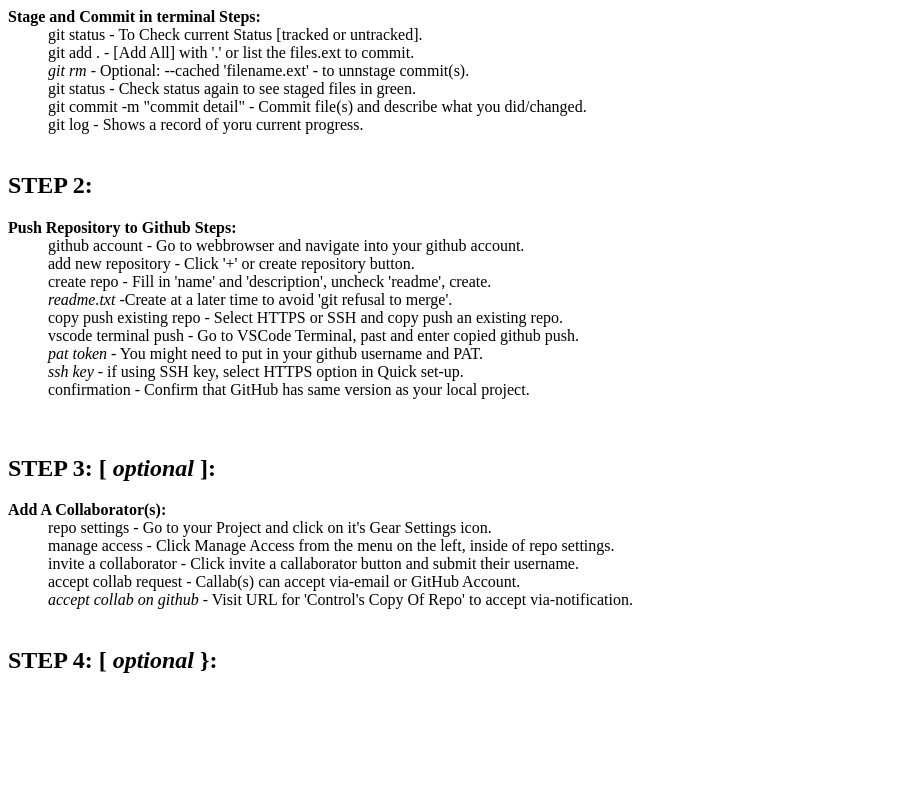
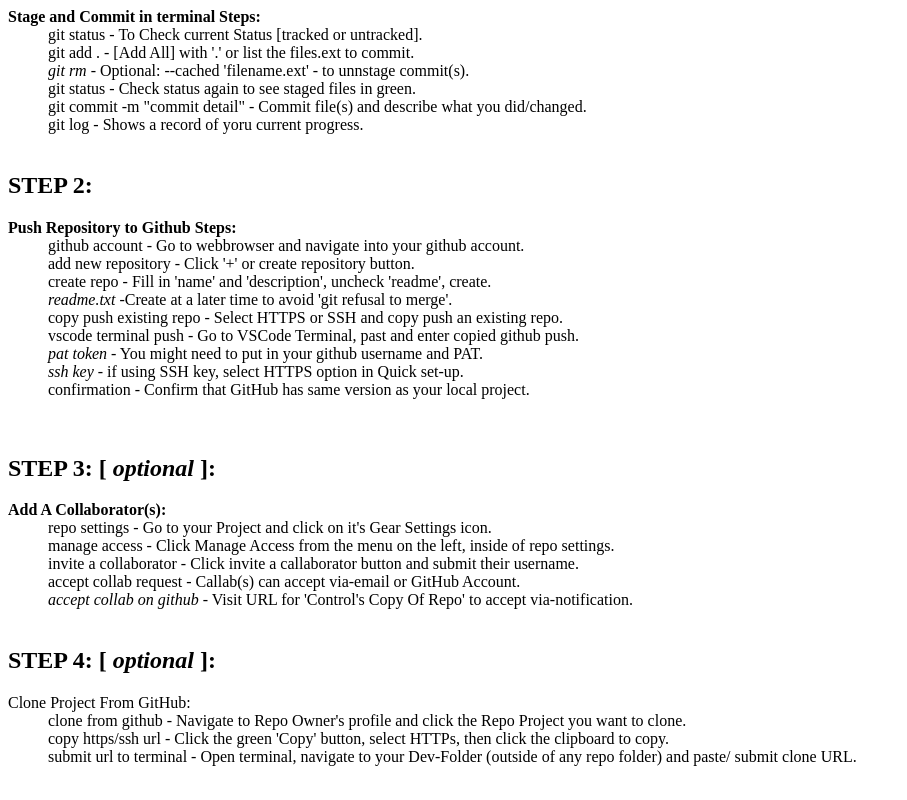
Before and after one commit to dev-elements/communication-log, a plain HTML site: page index.html in a window 1280 px wide. Shown: the part 429-1229 px from the top of the page, without its empty margins (0-907 px from the left). Before the commit the page ends 1123 px from the top, so only its background shows below. Drawn offline with Linux system fonts and the light colour scheme.

Commit message:
completed steps for Step 4 code added

```diff
--- a/index.html
+++ b/index.html
@@ -52,7 +52,13 @@
         <dd>accept collab request - Callab(s) can accept via-email or GitHub Account. </dd>
         <dd><i>accept collab on github</i> - Visit URL for 'Control's Copy Of Repo' to accept via-notification. </dd>
         <br>
-        <h2>STEP 4: [ <i>optional</i> }: </h2>
+        <h2>STEP 4: [ <i>optional</i> ]: </h2>
+        <dt>Clone Project From GitHub: </dt>
+        <dd>clone from github - Navigate to Repo Owner's profile and click the Repo Project you want to clone. </dd>
+        <dd>copy https/ssh url - Click the green 'Copy' button, select HTTPs, then click the clipboard to copy. </dd>
+        <dd>submit url to terminal - Open terminal, navigate to your Dev-Folder (outside of any repo folder) and paste/ submit clone URL. </dd>
+        <br>
+
 
 
 
```
